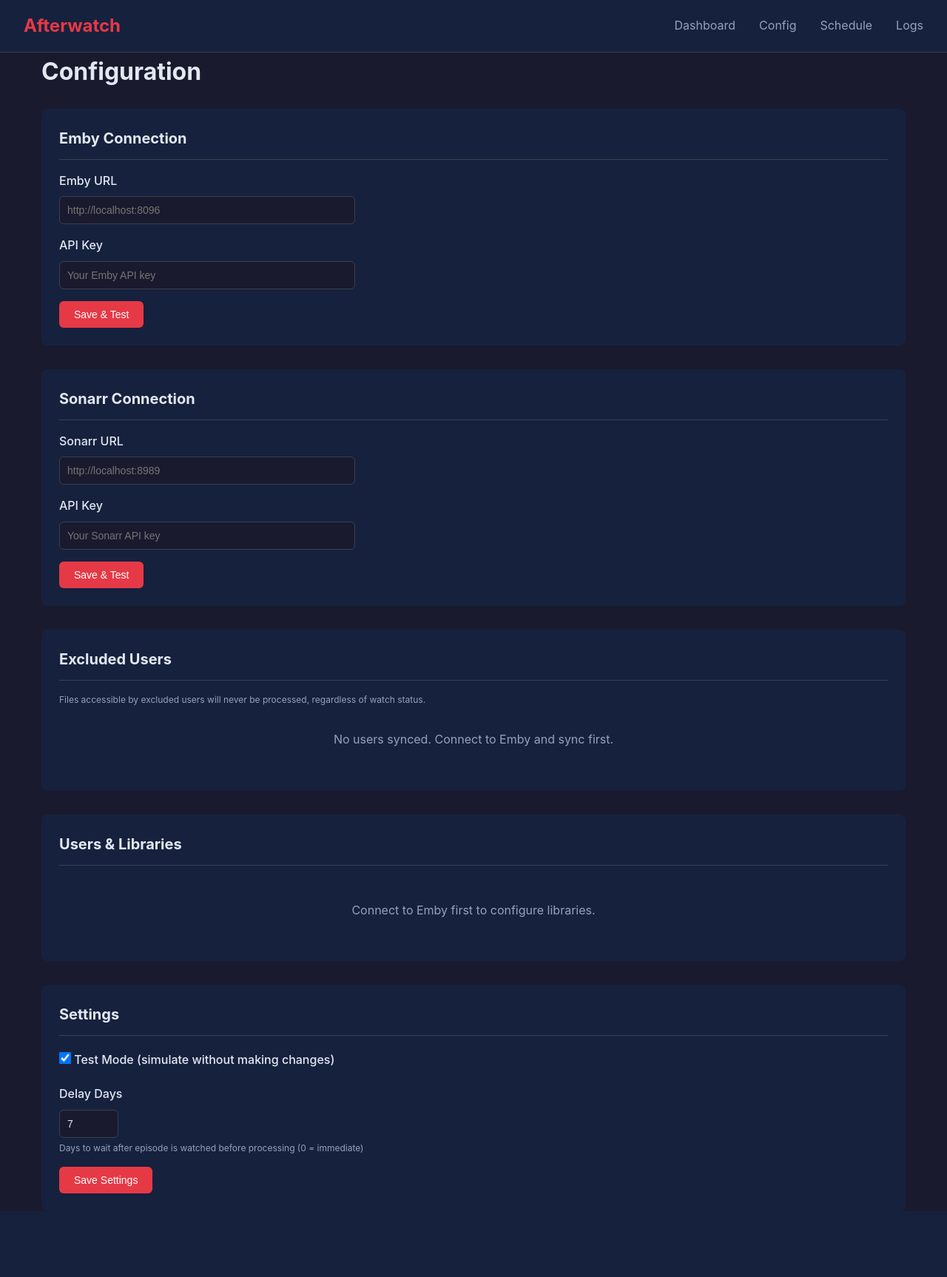
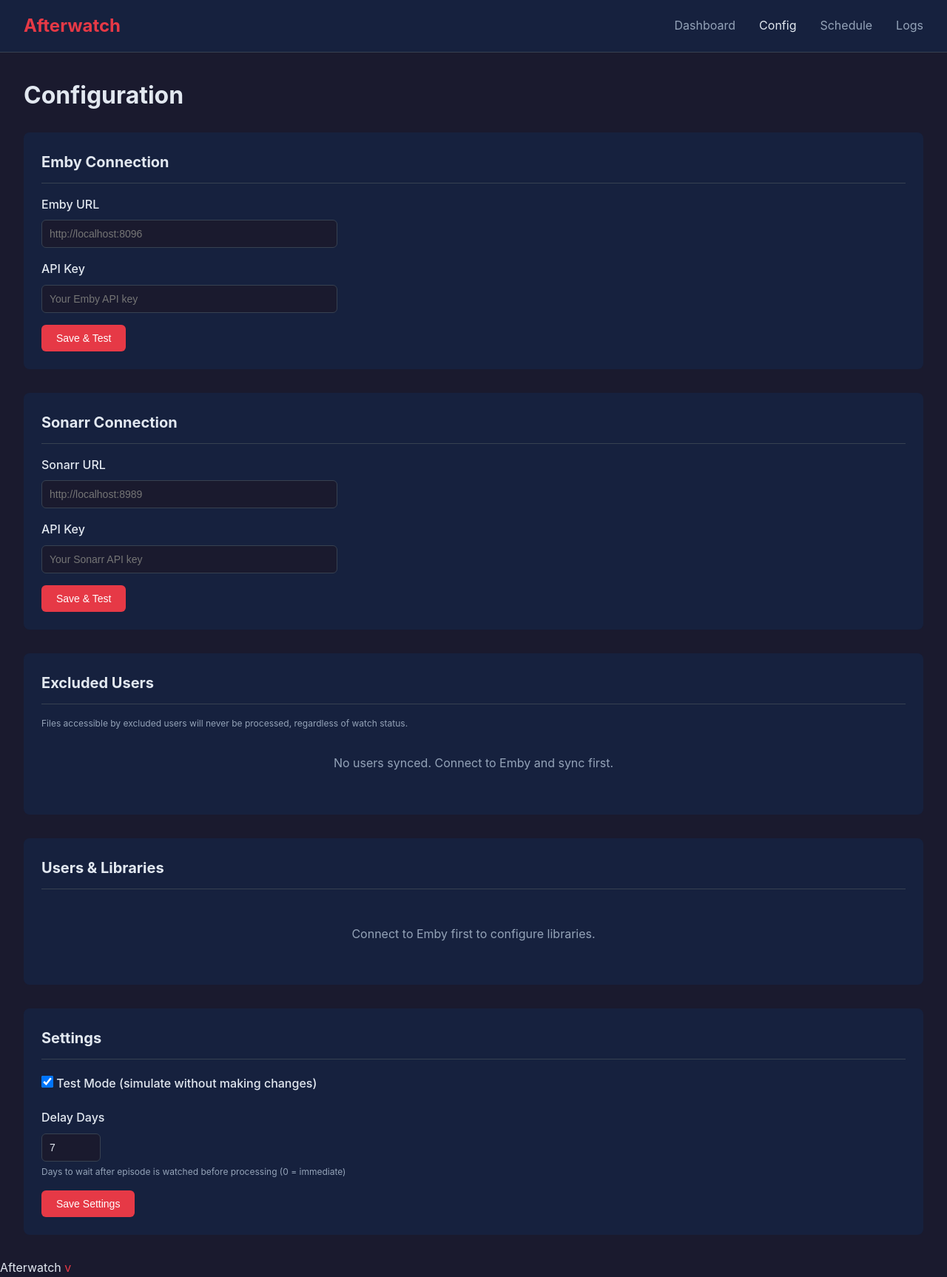
Before and after one commit to richiecoy/afterwatch, a FastAPI app: page /config/ in a window 1280 px wide. Shown: the whole page at 74% size. Before the commit the page ends 1637 px from the top, so only its background shows below. Run offline with FastAPI, Linux system fonts and the light colour scheme; data that the repository does not hold is empty.

Commit message:
Update base.html

```diff
--- a/app/templates/base.html
+++ b/app/templates/base.html
@@ -8,21 +8,26 @@
     <script defer src="https://cdn.jsdelivr.net/npm/alpinejs@3.x.x/dist/cdn.min.js"></script>
 </head>
 <body>
-    <nav class="navbar">
-        <div class="nav-brand">
-            <a href="/">Afterwatch</a>
-        </div>
+    <nav>
+        <a href="/" class="nav-brand">Afterwatch</a>
         <div class="nav-links">
-            <a href="/" class="nav-link">Dashboard</a>
-            <a href="/config/" class="nav-link">Config</a>
-            <a href="/schedule/" class="nav-link">Schedule</a>
-            <a href="/logs/" class="nav-link">Logs</a>
+            <a href="/" {% if request.url.path == "/" %}class="active"{% endif %}>Dashboard</a>
+            <a href="/config" {% if request.url.path.startswith("/config") %}class="active"{% endif %}>Config</a>
+            <a href="/schedule" {% if request.url.path.startswith("/schedule") %}class="active"{% endif %}>Schedule</a>
+            <a href="/logs" {% if request.url.path.startswith("/logs") %}class="active"{% endif %}>Logs</a>
         </div>
     </nav>
 
-    <main class="container">
+    <main>
         {% block content %}{% endblock %}
     </main>
+
+    <footer>
+        <div class="footer-content">
+            <span>Afterwatch</span>
+            <a href="/api/changelog" class="version-link">v{{ version }}</a>
+        </div>
+    </footer>
 
     {% block scripts %}{% endblock %}
 </body>
```
